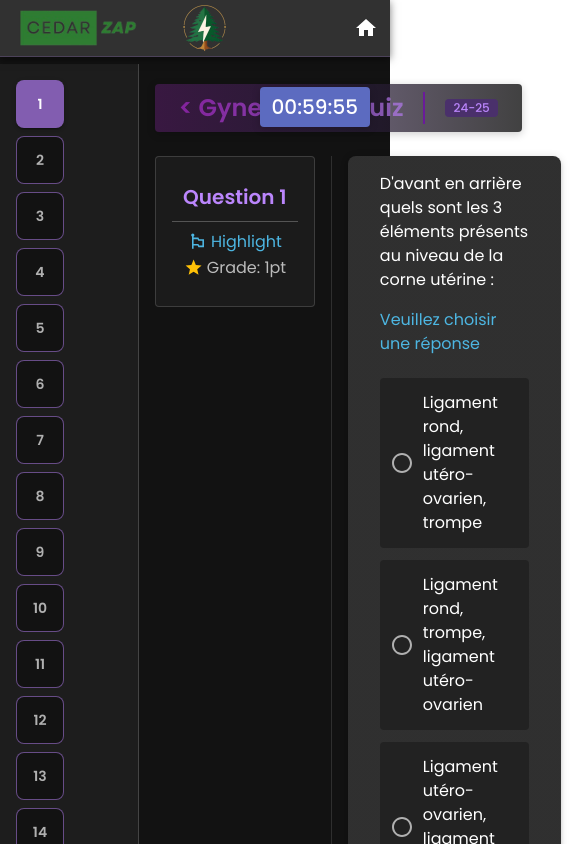
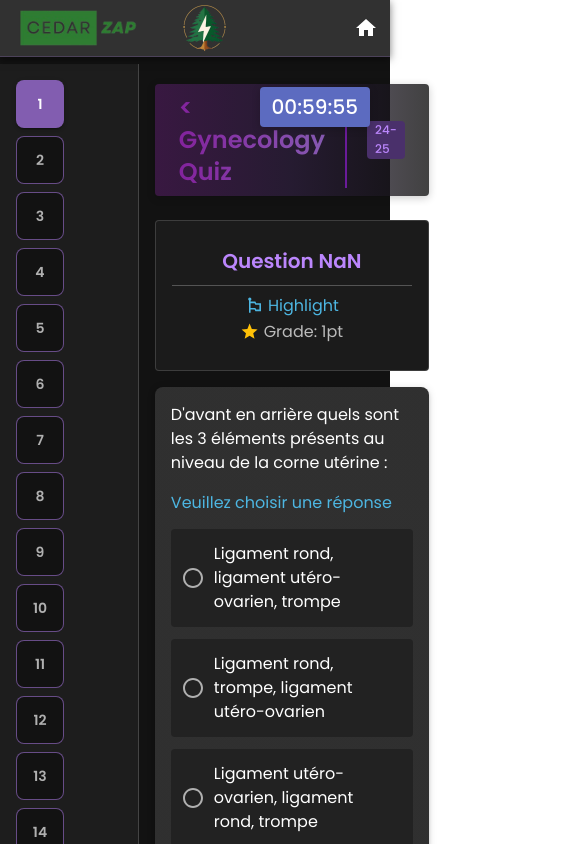
Before and after one commit to jmsazz00/cedar-zap, a React (Vite) app: page / in a window 390 px wide. Shown: the top 844 px of the page, 577 px wide, since content can reach past the window. Built offline with nearby package versions, Linux system fonts and the light colour scheme.

Commit message:
Removing prop drilling and optimizing mobile layout

```diff
--- a/src/components/OptionList.tsx
+++ b/src/components/OptionList.tsx
@@ -1,12 +1,12 @@
 import React, { useEffect, useState } from "react";
 import { List, ListItem, ListItemButton, ListItemText } from "@mui/material";
 import { getOptionStyles, renderIcon } from "./OptionsUtils";
+import { useQuizStore } from "../store/QuizStore";
 
 interface OptionListProps {
   options: string[];
   selectedAnswers: number[];
   correctAnswers: number[];
-  showAnswers: boolean;
   isMultipleChoice: boolean;
   onSelect: (index: number) => void;
 }
@@ -15,12 +15,13 @@ const OptionList: React.FC<OptionListProps> = ({
   options,
   selectedAnswers,
   correctAnswers,
-  showAnswers,
   isMultipleChoice,
   onSelect,
 }) => {
   const [hoveredOption, setHoveredOption] = useState<number | null>(null);
   const listRef = React.useRef<HTMLUListElement | null>(null);
+
+  const showAnswers = useQuizStore((state) => state.showAnswers);
 
   useEffect(() => {
     if (listRef.current) listRef.current.focus();
@@ -64,7 +65,7 @@ const OptionList: React.FC<OptionListProps> = ({
       ref={listRef}
       onKeyDown={(e) => handleKeyPress(e)}
       tabIndex={0}
-      sx={{ outline: "none" }}
+      sx={{ outline: "none", py: 0 }}
     >
       {options.map((option, index) => (
         <ListItem key={index} disablePadding>
--- a/src/components/OptionsList.tsx
+++ b/src/components/OptionsList.tsx
@@ -4,23 +4,21 @@ import OptionList from "./OptionList";
 import { Box, Typography } from "@mui/material";
 
 interface OptionsListProps {
-  questionIndex: number;
   options: string[];
   correctAnswers: number[];
   isMultipleChoice: boolean;
-  showAnswers: boolean;
 }
 
 const OptionsList: React.FC<OptionsListProps> = ({
-  questionIndex,
   options,
   correctAnswers,
   isMultipleChoice,
-  showAnswers,
 }) => {
+  const questionIndex = useQuizStore((state) => state.currentQuestionIndex);
   const selectedAnswers = useQuizStore((state) => state.answers[questionIndex]);
   const setAnswer = useQuizStore((state) => state.setAnswer);
   const toggleAnswer = useQuizStore((state) => state.toggleAnswer);
+  const showAnswers = useQuizStore((state) => state.showAnswers);
 
   const handleSelect = (index: number) => {
     if (isMultipleChoice) toggleAnswer(questionIndex, index);
@@ -43,7 +41,6 @@ const OptionsList: React.FC<OptionsListProps> = ({
         options={options}
         selectedAnswers={selectedAnswers || []}
         correctAnswers={correctAnswers}
-        showAnswers={showAnswers}
         isMultipleChoice={isMultipleChoice}
         onSelect={handleSelect}
       />
--- a/src/components/QuestionCard.tsx
+++ b/src/components/QuestionCard.tsx
@@ -1,5 +1,5 @@
 import React, { useMemo, useCallback } from "react";
-import { Box, Divider, Paper } from "@mui/material";
+import { Box, Divider, Paper, useMediaQuery, useTheme } from "@mui/material";
 import Question from "../entities/Question";
 import { useQuizStore } from "../store/QuizStore";
 import AnswerResetButton from "./AnswerResetButton";
@@ -13,6 +13,8 @@ interface QuestionCardProps {
 }
 
 const QuestionCard: React.FC<QuestionCardProps> = ({ questions }) => {
+  const theme = useTheme();
+  const isMobile = useMediaQuery(theme.breakpoints.down("md"));
   const answers = useQuizStore((store) => store.answers);
   const setAnswer = useQuizStore((store) => store.setAnswer);
   const showAnswers = useQuizStore((state) => state.showAnswers);
@@ -20,7 +22,7 @@ const QuestionCard: React.FC<QuestionCardProps> = ({ questions }) => {
 
   const currentQuestionData = useMemo(
     () => questions[currentQuestionIndex],
-    [currentQuestionIndex]
+    [currentQuestionIndex, questions]
   );
 
   const { question, options, point, correctAnswers, isMultipleChoice } =
@@ -32,13 +34,21 @@ const QuestionCard: React.FC<QuestionCardProps> = ({ questions }) => {
   );
 
   return (
-    <Box display="flex" minWidth={{ lg: "850px" }} maxWidth={{ lg: "1050px" }}>
-      <QuestionHeader index={currentQuestionIndex} point={point} />
-      <Divider
-        orientation="vertical"
-        flexItem
-        sx={{ borderColor: "divider", mx: 2 }}
-      />
+    <Box
+      display="flex"
+      flexDirection={isMobile ? "column" : "row"}
+      minWidth={{ lg: "850px" }}
+      maxWidth={{ lg: "1050px" }}
+      gap={isMobile ? 2 : 0}
+    >
+      <QuestionHeader point={point} />
+      {!isMobile && (
+        <Divider
+          orientation="vertical"
+          flexItem
+          sx={{ borderColor: "divider", mx: 2 }}
+        />
+      )}
       <Box width={"100%"}>
         <Paper
           elevation={3}
@@ -51,27 +61,24 @@ const QuestionCard: React.FC<QuestionCardProps> = ({ questions }) => {
             width: "100%",
           }}
         >
-          <Box sx={{ flex: 1, px: 2 }}>
+          <Box sx={{ flex: 1, px: isMobile ? 0 : 1.5 }}>
             <QuestionQuery
               question={question}
               isMultipleChoice={isMultipleChoice}
-              showAnswers={showAnswers}
             />
             <OptionsList
               options={options}
-              questionIndex={currentQuestionIndex}
               correctAnswers={correctAnswers}
-              showAnswers={showAnswers}
               isMultipleChoice={isMultipleChoice}
             />
           </Box>
           {!showAnswers && answers[currentQuestionIndex]?.length > 0 && (
-            <Box display={"flex"} justifyContent={"center"}>
+            <Box display={"flex"} justifyContent={"center"} mt={1}>
               <AnswerResetButton resetAnswer={resetAnswer} />
             </Box>
           )}
         </Paper>
-        <Box my={3}>
+        <Box my={isMobile ? 2 : 3}>
           <Pagination totalQuestions={questions.length} />
         </Box>
       </Box>
--- a/src/components/QuestionQuery.tsx
+++ b/src/components/QuestionQuery.tsx
@@ -1,14 +1,15 @@
 import { Box, Typography } from "@mui/material";
 import React from "react";
+import { useQuizStore } from "../store/QuizStore";
 
 interface Props {
   question: string;
   isMultipleChoice: boolean;
-  showAnswers: boolean;
 }
 
-const QuestionQuery = ({ question, isMultipleChoice, showAnswers }: Props) => {
-  console.log("QuestionQuery rendered");
+const QuestionQuery = ({ question, isMultipleChoice }: Props) => {
+  const showAnswers = useQuizStore((state) => state.showAnswers);
+
   return (
     <Box>
       <Typography variant="body1" mb={2}>
```
